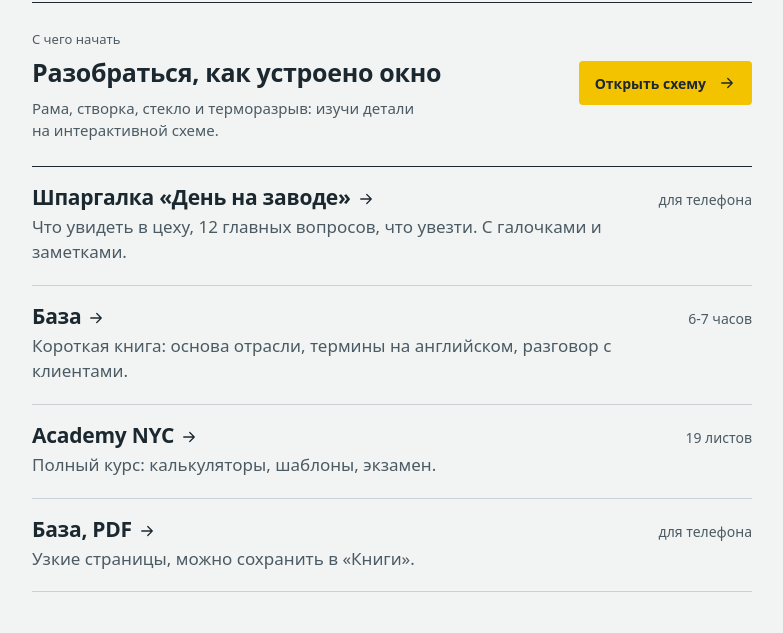
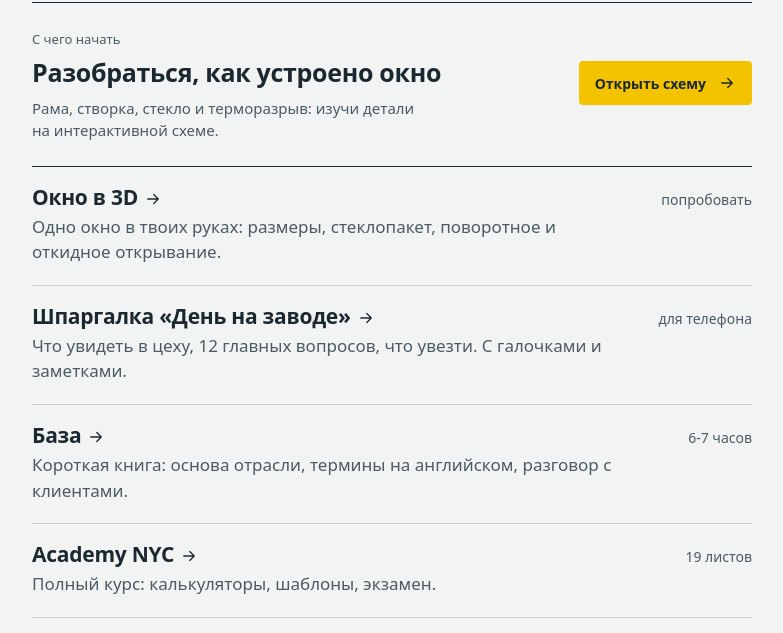
Before and after one commit to kanyeeebear/notes-e7k2m9, a plain HTML site: page m-be08dbwey/index.html in a window 1280 px wide. Shown: the part 166-799 px from the top of the page, without its empty margins (248-1031 px from the left). Drawn offline with Linux system fonts and the light colour scheme.

Commit message:
Link the 3D window from the tools and study hubs

```diff
--- a/m-be08dbwey/index.html
+++ b/m-be08dbwey/index.html
@@ -65,6 +65,7 @@ try{var th=localStorage.getItem("elwido-theme");if(th==="light"||th==="dark")doc
   <a id="resume-link" href="baza.html#window-lab">Открыть схему <svg viewBox="0 0 24 24" aria-hidden="true"><path d="M5 12h14M13 6l6 6-6 6"/></svg></a>
 </div>
 <ul>
+  <li><a href="../team/window-3d.html"><b>Окно в 3D<svg viewBox="0 0 24 24" aria-hidden="true"><path d="M5 12h14M13 6l6 6-6 6"/></svg></b><i>попробовать</i><span>Одно окно в твоих руках: размеры, стеклопакет, поворотное и откидное открывание.</span></a></li>
   <li><a href="factory.html"><b>Шпаргалка «День на заводе»<svg viewBox="0 0 24 24" aria-hidden="true"><path d="M5 12h14M13 6l6 6-6 6"/></svg></b><i>для телефона</i><span>Что увидеть в цеху, 12 главных вопросов, что увезти. С галочками и заметками.</span></a></li>
   <li><a href="baza.html"><b>База<svg viewBox="0 0 24 24" aria-hidden="true"><path d="M5 12h14M13 6l6 6-6 6"/></svg></b><i>6-7 часов</i><span>Короткая книга: основа отрасли, термины на английском, разговор с клиентами.</span></a></li>
   <li><a href="course.html"><b>Academy NYC<svg viewBox="0 0 24 24" aria-hidden="true"><path d="M5 12h14M13 6l6 6-6 6"/></svg></b><i>19 листов</i><span>Полный курс: калькуляторы, шаблоны, экзамен.</span></a></li>
```
Also changed, not shown: team/index.html (+1 -0 lines).
